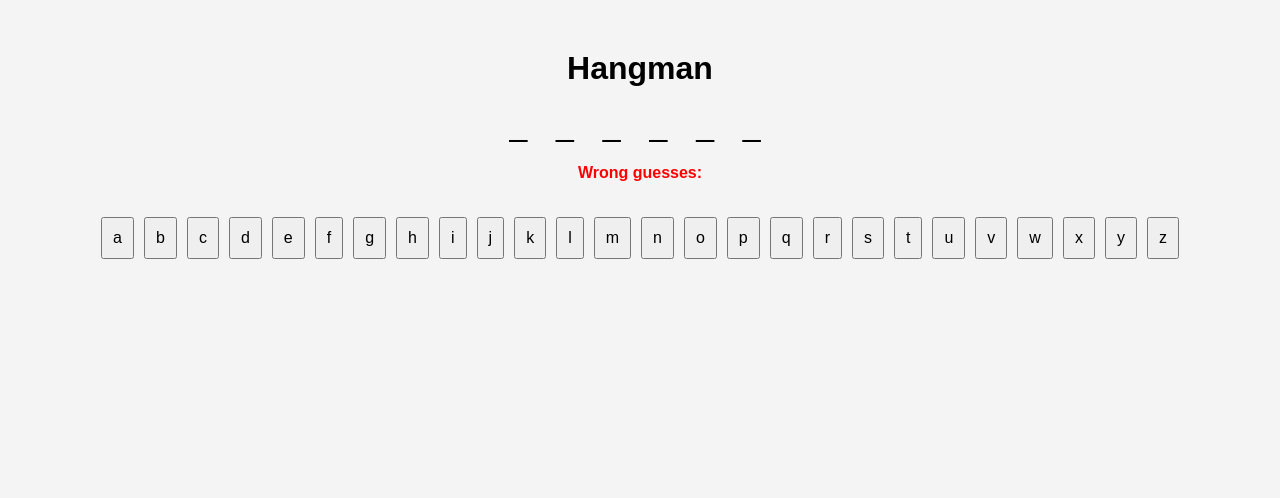
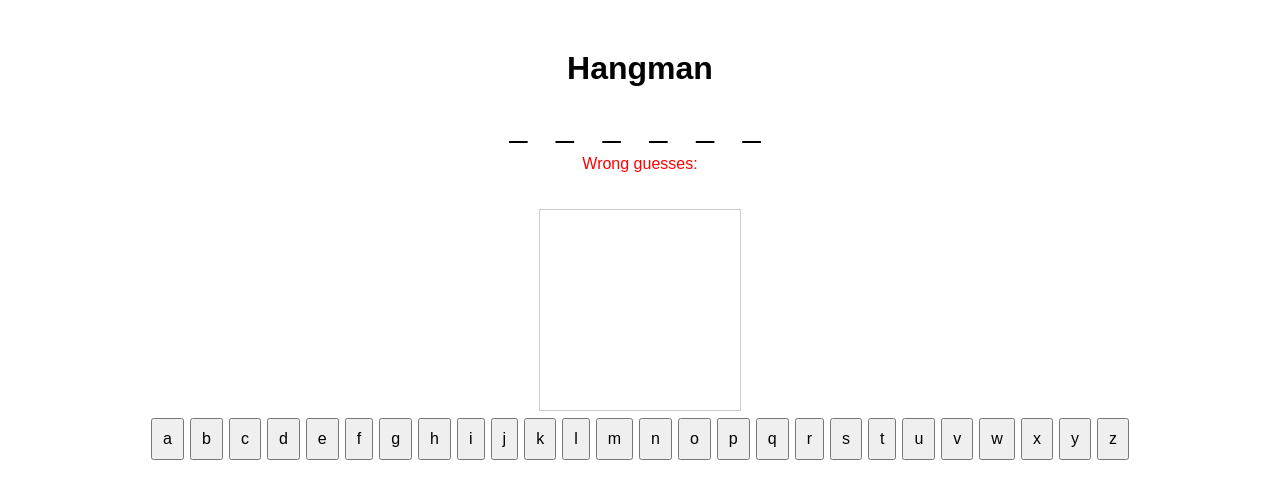
Before and after one commit to tpamz6299/hashman, a website: page public/index.html in a window 1280 px wide. Drawn offline with Linux system fonts and the light colour scheme.

Commit message:
Update index.html

```diff
--- a/public/index.html
+++ b/public/index.html
@@ -5,41 +5,18 @@
   <meta name="viewport" content="width=device-width, initial-scale=1.0">
   <title>Hangman</title>
   <style>
-    body {
-      font-family: Arial, sans-serif;
-      text-align: center;
-      margin-top: 50px;
-      background-color: #f4f4f4;
-    }
-    h1 {
-      margin-bottom: 20px;
-    }
-    #word {
-      font-size: 2em;
-      letter-spacing: 10px;
-    }
-    #wrong-guesses {
-      margin-top: 20px;
-      color: red;
-      font-weight: bold;
-    }
-    #letters {
-      margin-top: 30px;
-    }
-    button {
-      margin: 5px;
-      padding: 10px;
-      font-size: 1em;
-      cursor: pointer;
-    }
+    body { font-family: Arial, sans-serif; text-align: center; margin-top: 50px; }
+    #word { font-size: 2em; letter-spacing: 10px; }
+    #wrong-guesses { color: red; margin-top: 10px; }
+    #letters button { margin: 3px; padding: 10px; font-size: 1em; }
+    canvas { margin-top: 20px; border: 1px solid #ccc; }
   </style>
 </head>
 <body>
   <h1>Hangman</h1>
-
-  <div id="word">_ _ _ _ _</div>
-  <div id="wrong-guesses">Wrong guesses: </div>
-
+  <div id="word"></div>
+  <p id="wrong-guesses"></p>
+  <canvas id="hangmanCanvas" width="200" height="200"></canvas>
   <div id="letters"></div>
 
   <script src="script.js"></script>
```
